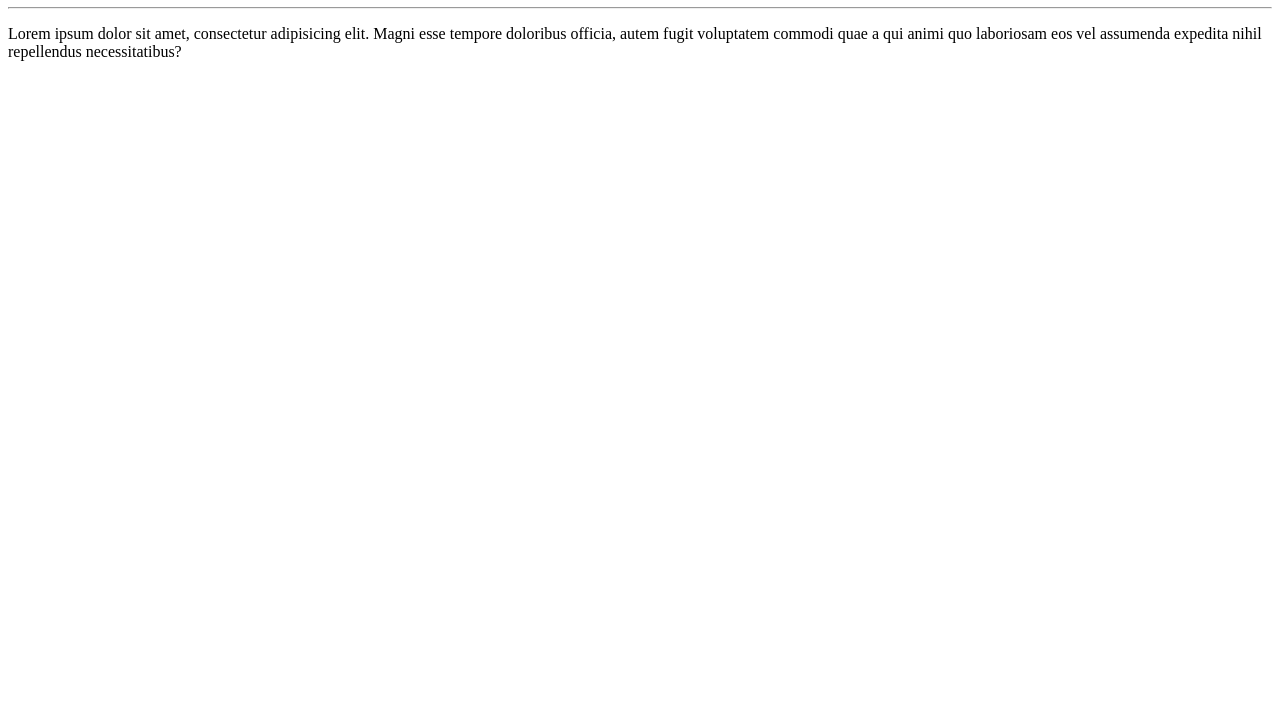
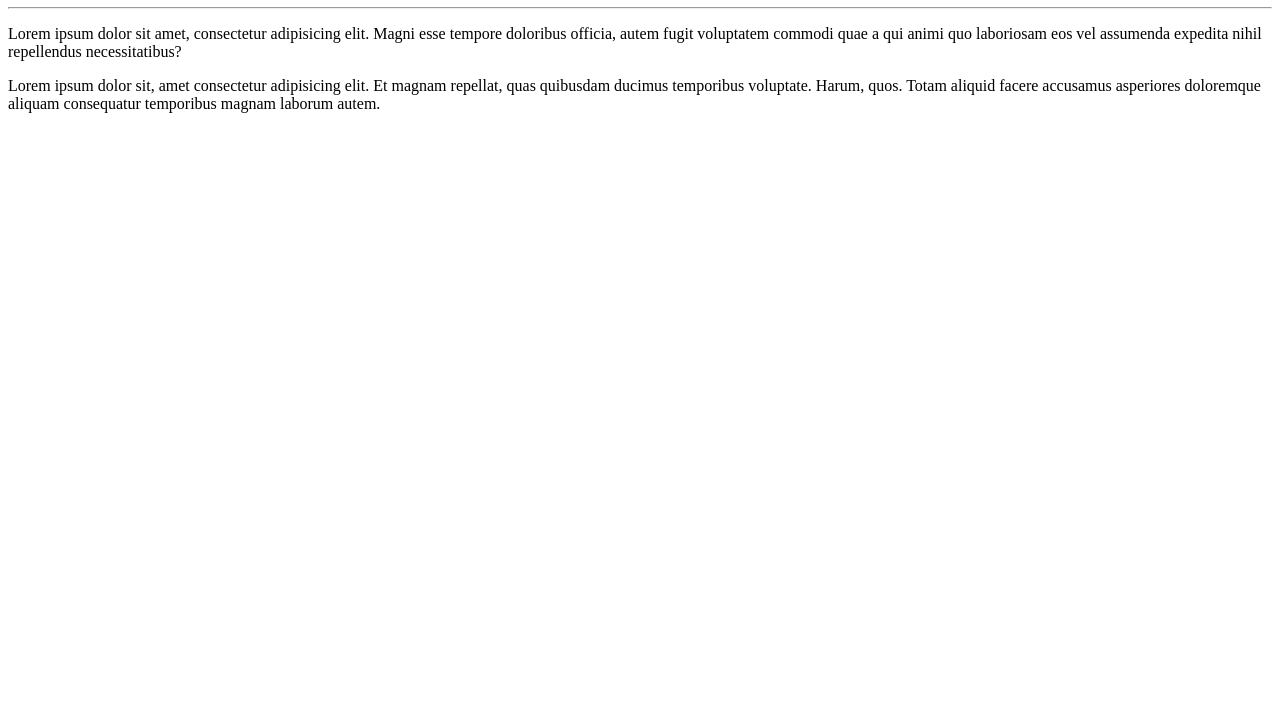
Before and after one commit to Juliocesaralfredo/ola-mundo, a plain HTML site: page site-exemplo/index.html in a window 1280 px wide. Shown: the part 73-800 px from the top of the page. Drawn offline with Linux system fonts and the light colour scheme.

Commit message:
add new paragráfo

```diff
--- a/site-exemplo/index.html
+++ b/site-exemplo/index.html
@@ -9,5 +9,7 @@
     <h1>Olá, Mundo!</h1>
     <hr>
     <p>Lorem ipsum dolor sit amet, consectetur adipisicing elit. Magni esse tempore doloribus officia, autem fugit voluptatem commodi quae a qui animi quo laboriosam eos vel assumenda expedita nihil repellendus necessitatibus?</p>
+
+    <p>Lorem ipsum dolor sit, amet consectetur adipisicing elit. Et magnam repellat, quas quibusdam ducimus temporibus voluptate. Harum, quos. Totam aliquid facere accusamus asperiores doloremque aliquam consequatur temporibus magnam laborum autem.</p>
 </body>
 </html>
```
